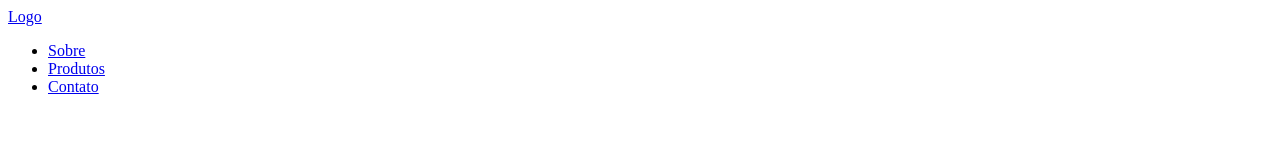
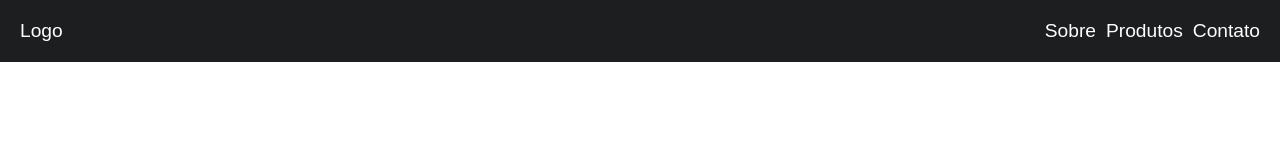
Before and after one commit to FelipeGadelha/test-ui, a plain HTML site: page index.html in a window 1280 px wide. Drawn offline with Linux system fonts and the light colour scheme.

Commit message:
created header

```diff
--- a/index.html
+++ b/index.html
@@ -4,14 +4,14 @@
     <meta charset="UTF-8">
     <meta http-equiv="X-UA-Compatible" content="IE=edge">
     <meta name="viewport" content="width=device-width, initial-scale=1.0">
-    <link rel="stylesheet" href=".styles.css">
+    <link rel="stylesheet" href="./styles.css">
     <title>CSS Grid e Flexbox</title>
 </head>
 <body>
-    <header>
+    <header class="header">
         <a href="/">Logo</a>
         <nav>
-            <ul>
+            <ul class="menu">
                 <li><a href="/">Sobre</a></li>
                 <li><a href="/">Produtos</a></li>
                 <li><a href="/">Contato</a></li>
--- a/styles.css
+++ b/styles.css
@@ -0,0 +1,31 @@
+body, ul, li, p {
+    margin: 0px;
+    padding: 0px;
+    list-style: none;
+    font-size: 1.2rem;
+    font-family: Arial, Helvetica, sans-serif;
+
+}
+
+a {
+    text-decoration: none;
+    color: white;
+}
+
+.header {
+    background: #1d1e20;
+    display: flex;
+    justify-content: space-between;
+    align-items: center;
+    flex-wrap: wrap;
+    padding: 20px;
+}
+
+.menu {
+    display: flex;
+}
+
+.menu li {
+    margin-left: 10px;
+
+}
```
